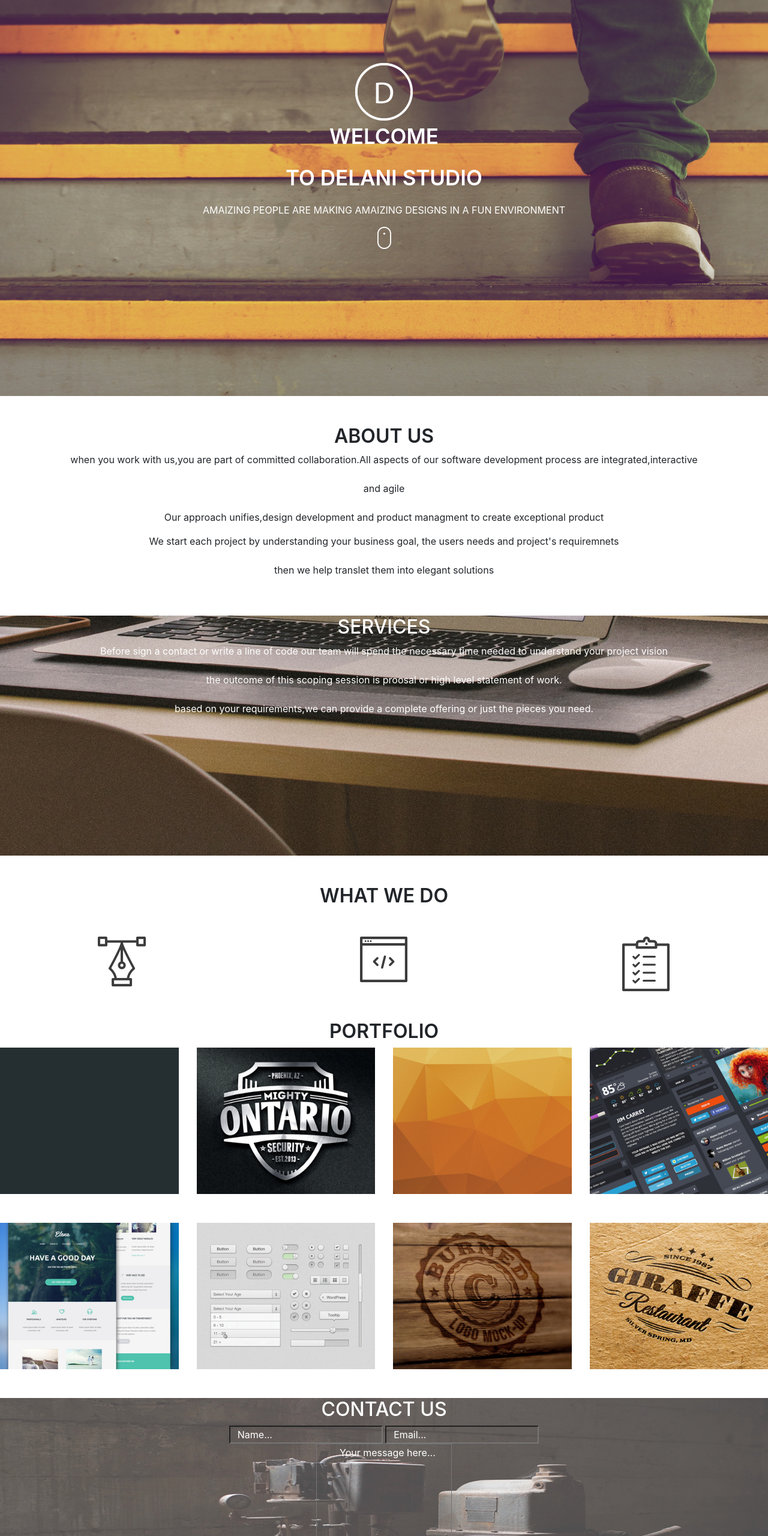
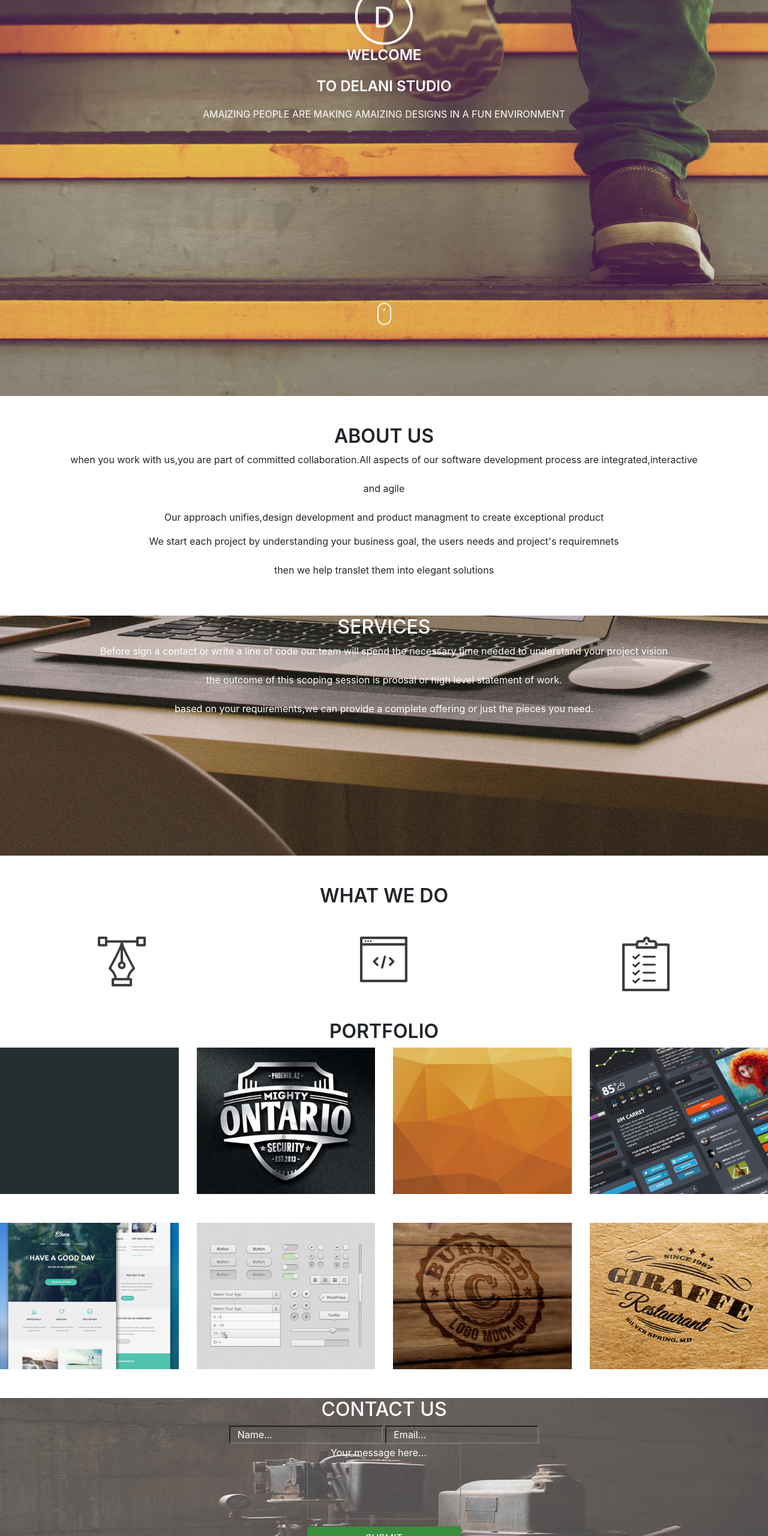
Before and after one commit to BRIANCHERUIYOT/delani, a plain HTML site: page index.html in a window 1280 px wide. Shown: the part 140-2700 px from the top of the page at 60% size. Drawn offline with nearby package versions, Linux system fonts and the light colour scheme.

Commit message:
adds changes for styling

```diff
--- a/index.css
+++ b/index.css
@@ -53,11 +53,17 @@
 textarea{
     background-color: transparent;
     color:white;
-    margin-top:20px;
+    margin-top:30px;
     margin-bottom: 10px;
+    width: 20%;
+    height: 20%;
     }
 #studio{
-    font-size:35px;
+    font-size:24px;
     font-weight: 600;
 
 }
+.mouse{
+    margin-top:50%;
+
+}
--- a/index.html
+++ b/index.html
@@ -94,7 +94,7 @@
       <form id="form" class="text-center">
         <input type="text" placeholder="Name..." id="name">
         <input type="email" placeholder="Email..." id="email"></br>
-        <textarea rows="10"name="comment" class="jutify-content-center" >
+        <textarea rows="5"name="comment" class="jutify-content-center" >
         Your message here...</textarea></br>
         <input type="button" value="submit" class="btn btn-dark-green"onclick="submit()">
     </form>
@@ -103,7 +103,7 @@
     </div>
 
 <!-- SOCIAL ICONS BEGINS HERE-->
-    <div class="row">
+    <div class="row mt-5">
         <div class="col-md-1 text-center"><img src="./delanipics/assets/social_icons/twitter.png" class="img-fluid" alt="..."></div>
           <div class="col-md-1 text-center"><img src="./delanipics/assets/social_icons/dribble.png"class="img-fluid" alt="..."></div>
           <div class="col-md-1 text-center"><img src="./delanipics/assets/social_icons/facebook.png"class="img-fluid" alt="..."></div>
```
